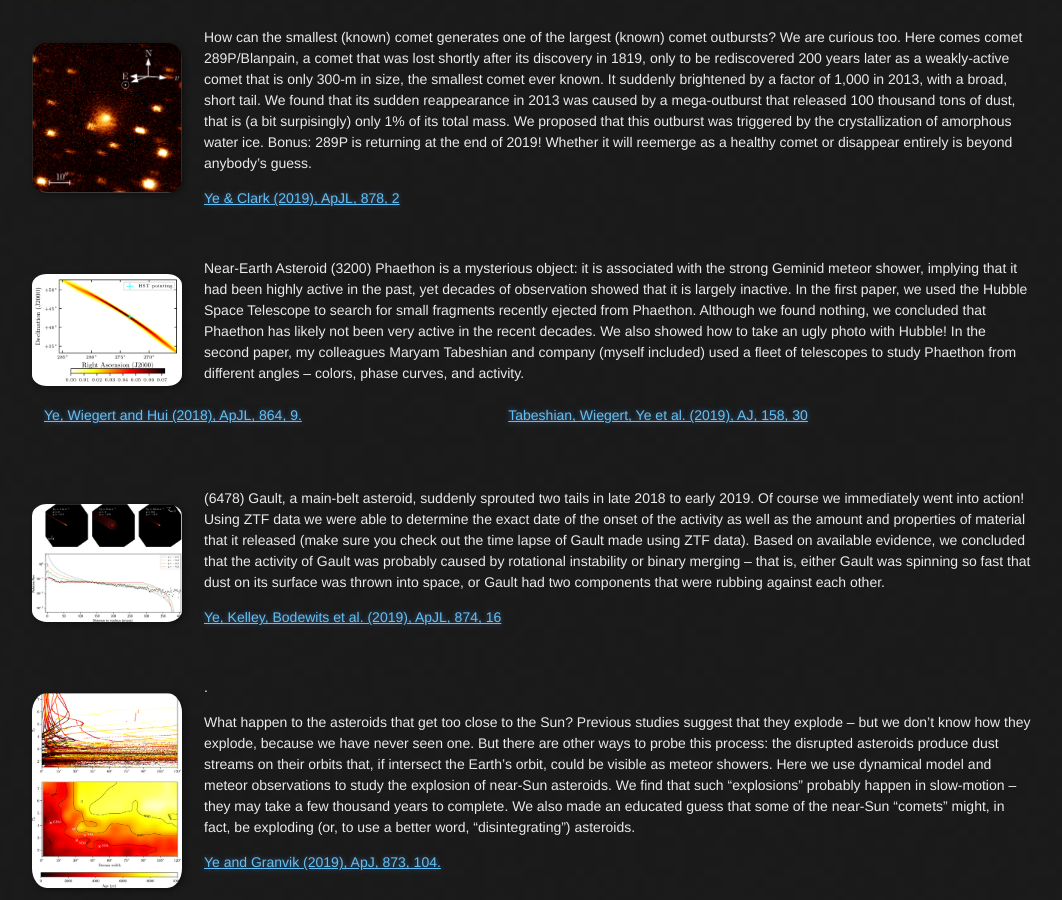
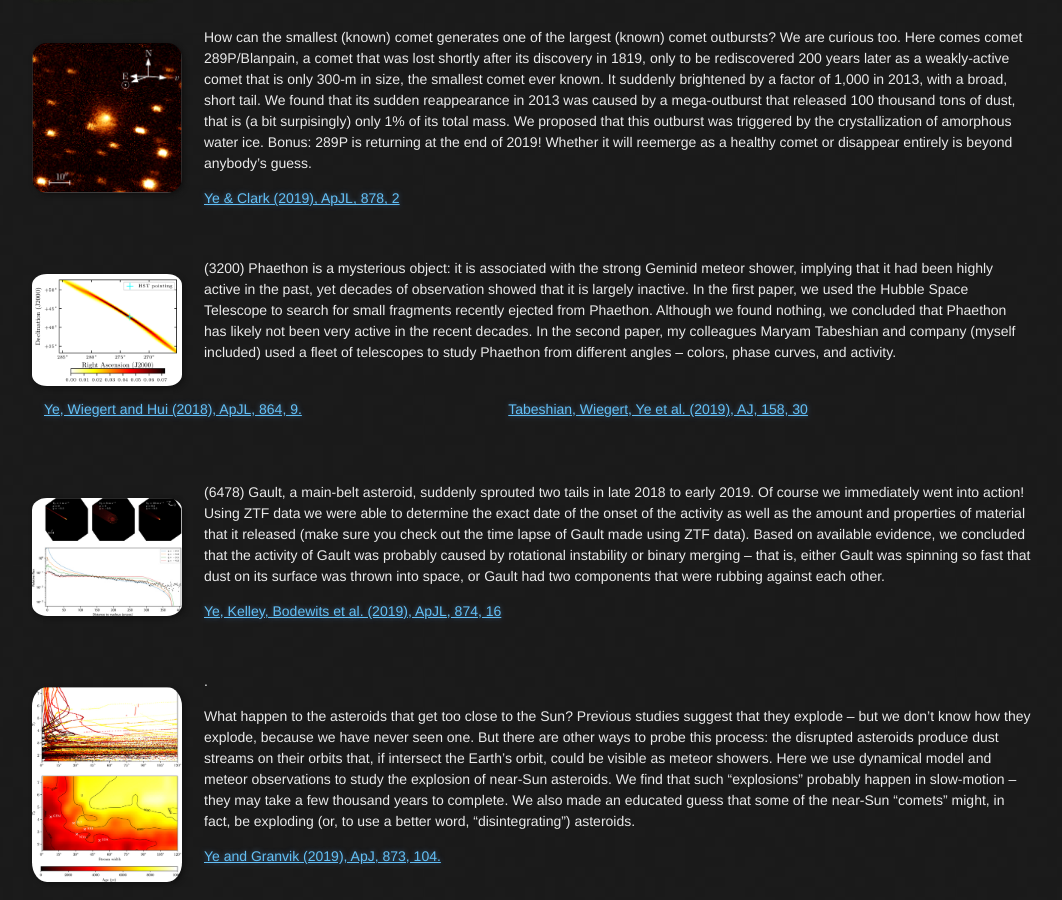
Before and after one commit to Yeqzids/Yeqzids.GitHub.io, a Jekyll site: the page built from index.md, in a window 1280 px wide and 900 px high, scrolled down 1562 px. Shown: the whole window, without its empty margins (108-1170 px from the left). Built offline with Jekyll 4.4.1, drawn with Linux system fonts in a browser that asks for light colours; nearby versions of some CDN libraries; some of the changed text lies outside the part shown.

Commit message:
Update index.md

```diff
--- a/index.md
+++ b/index.md
@@ -57,9 +57,9 @@ How can the smallest (known) comet generates one of the largest (known) comet ou
 
 <img style="float: left;" src="imgs/gem-hst.png" width="150">
 
-Near-Earth Asteroid (3200) Phaethon is a mysterious object: it is associated with the strong Geminid meteor shower, implying that it had been highly active in the past, yet decades of observation showed that it is largely inactive. In the first paper, we used the Hubble Space Telescope to search for small fragments recently ejected from Phaethon. Although we found nothing, we concluded that Phaethon has likely not been very active in the recent decades. We also showed how to take an ugly photo with Hubble! In the second paper, my colleagues Maryam Tabeshian and company (myself included) used a fleet of telescopes to study Phaethon from different angles -- colors, phase curves, and activity.
+(3200) Phaethon is a mysterious object: it is associated with the strong Geminid meteor shower, implying that it had been highly active in the past, yet decades of observation showed that it is largely inactive. In the first paper, we used the Hubble Space Telescope to search for small fragments recently ejected from Phaethon. Although we found nothing, we concluded that Phaethon has likely not been very active in the recent decades. In the second paper, my colleagues Maryam Tabeshian and company (myself included) used a fleet of telescopes to study Phaethon from different angles -- colors, phase curves, and activity.
 
-[Ye, Wiegert and Hui (2018), ApJL, 864, 9.](http://iopscience.iop.org/article/10.3847/2041-8213/aada46/meta) | [Tabeshian, Wiegert, Ye et al. (2019), AJ, 158, 30]()
+[Ye, Wiegert and Hui (2018), ApJL, 864, 9.](http://iopscience.iop.org/article/10.3847/2041-8213/aada46/meta) | [Tabeshian, Wiegert, Ye et al. (2019), AJ, 158, 30](https://iopscience.iop.org/article/10.3847/1538-3881/ab245d)
 
 <br>
 
```
Also changed, not shown: other parts of index.md (+1 -1 lines).
